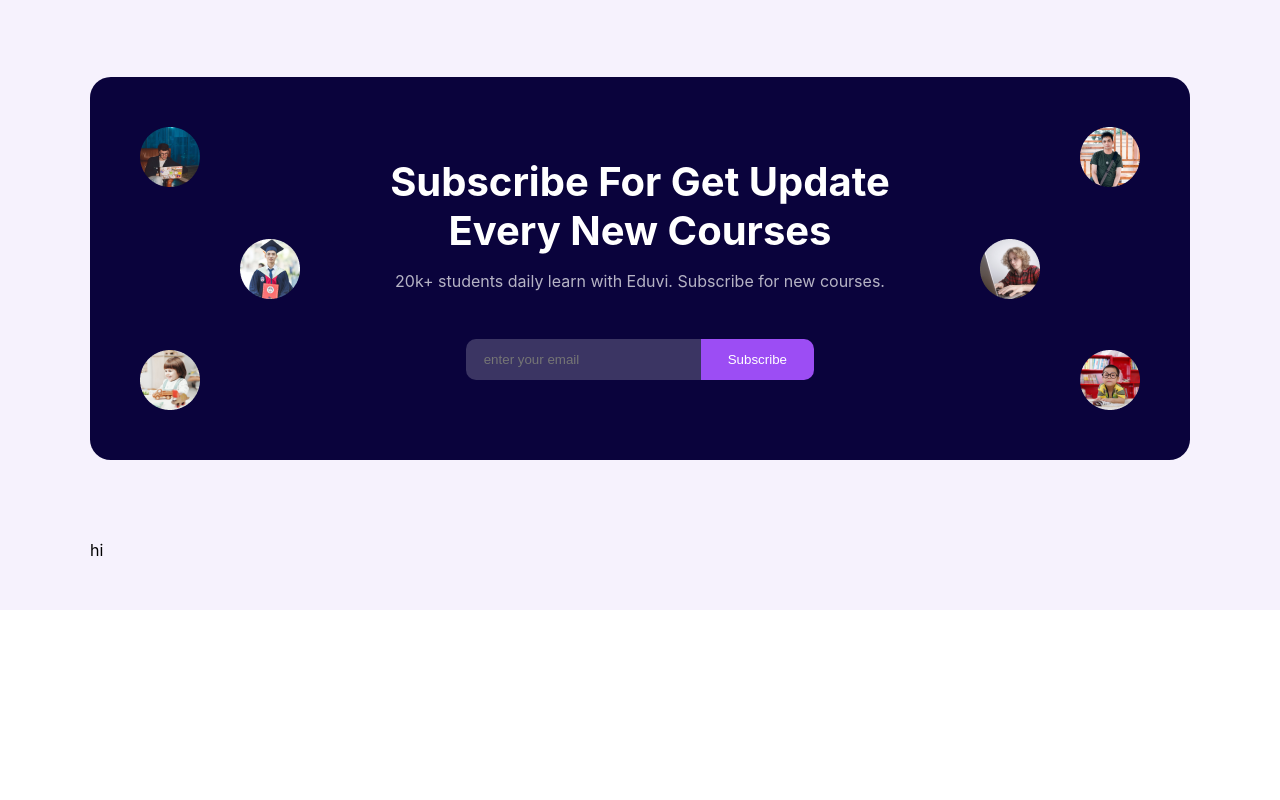
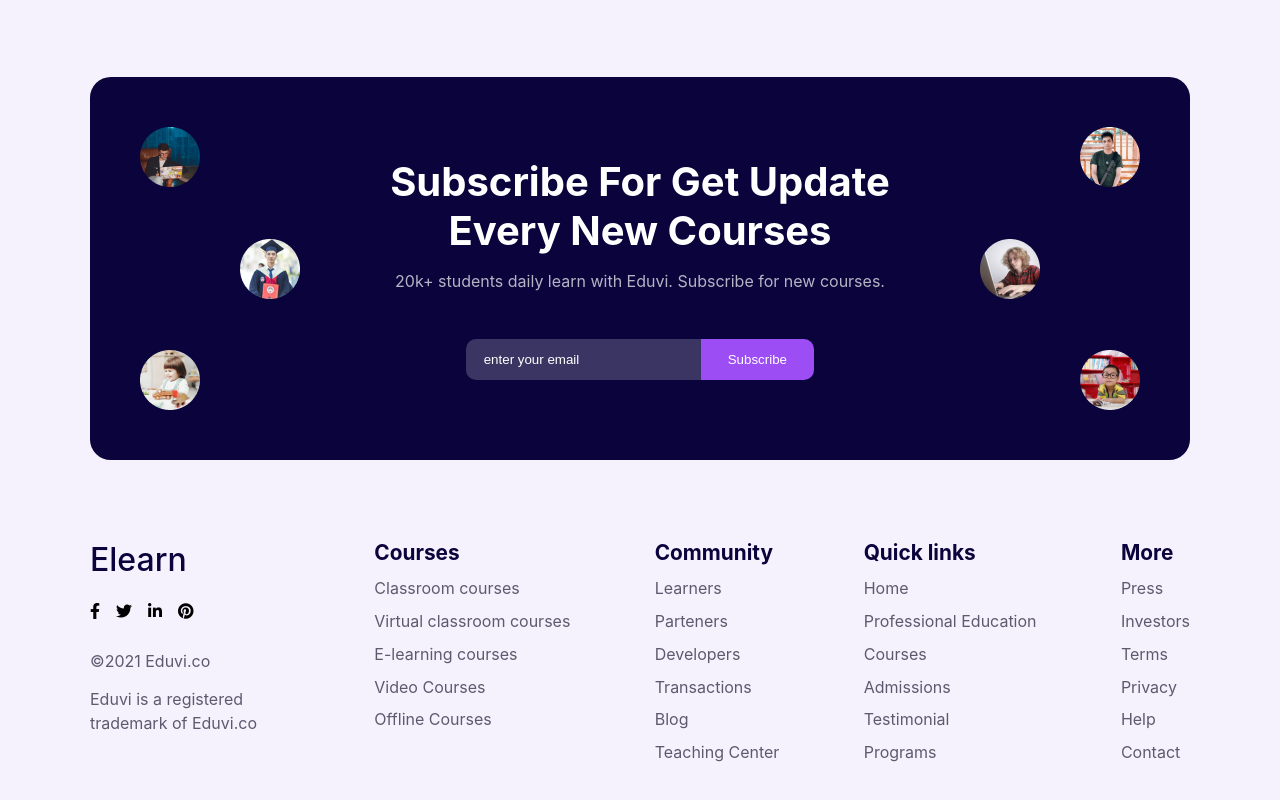
Before and after one commit to AnilK-Panta/E-Learning, a React (Create React App) app: page / in a window 1280 px wide. Shown: the part 3874-4674 px from the top of the page. Before the commit the page ends 4484 px from the top, so only its background shows below. Built offline with nearby package versions, Linux system fonts and the light colour scheme.

Commit message:
landing page completed

```diff
--- a/public/index.html
+++ b/public/index.html
@@ -1,19 +1,15 @@
 <!DOCTYPE html>
 <html lang="en">
+
 <head>
   <meta charset="utf-8" />
   <link rel="icon" href="%PUBLIC_URL%/favicon.ico" />
   <meta name="viewport" content="width=device-width, initial-scale=1" />
   <meta name="theme-color" content="#000000" />
-    <meta
-      name="description"
-      content="Web site created using create-react-app"
-    />
+  <meta name="description" content="Web site created using create-react-app" />
   <link rel="apple-touch-icon" href="%PUBLIC_URL%/logo192.png" />
-    <!--
-      manifest.json provides metadata used when your web app is installed on a
-      user's mobile device or desktop. See https://developers.google.com/web/fundamentals/web-app-manifest/
-    -->
+  <link rel="stylesheet" href="https://pro.fontawesome.com/releases/v5.10.0/css/all.css"
+    integrity="sha384-AYmEC3Yw5cVb3ZcuHtOA93w35dYTsvhLPVnYs9eStHfGJvOvKxVfELGroGkvsg+p" crossorigin="anonymous" />
   <link rel="manifest" href="%PUBLIC_URL%/manifest.json" />
   <!--
       Notice the use of %PUBLIC_URL% in the tags above.
@@ -26,6 +22,7 @@
     -->
   <title>React App</title>
 </head>
+
 <body>
   <noscript>You need to enable JavaScript to run this app.</noscript>
   <div id="root"></div>
@@ -40,4 +37,5 @@
       To create a production bundle, use `npm run build` or `yarn build`.
     -->
 </body>
+
 </html>
--- a/src/App.css
+++ b/src/App.css
@@ -16,3 +16,18 @@
   /* justify-content: space-between; */
   gap: 2rem;
 }
+.footerList {
+  color: #0a033c;
+  font-size: 1.3rem;
+  font-weight: bold;
+}
+.footerList li {
+  list-style: none;
+  font-size: 1rem;
+  font-weight: normal;
+  margin-top: 0.8em;
+  color: #5d5a6f;
+}
+input::placeholder {
+  color: white;
+}
--- a/src/Components/Footer.js
+++ b/src/Components/Footer.js
@@ -5,9 +5,87 @@ export default function Footer() {
       style={{
         marginBottom: "50px",
         display: "flex",
+        justifyContent: "space-between",
+        flexWrap: "wrap",
       }}
     >
-      hi
+      <div>
+        <span
+          style={{
+            color: "#0A033C",
+            fontSize: "2rem",
+            fontWeight: "500",
+          }}
+        >
+          Elearn
+        </span>
+        <div
+          style={{
+            display: "flex",
+            gap: "1em",
+            margin: "1.5em 0",
+            color: "black",
+          }}
+        >
+          <i class="fab fa-facebook-f " />
+          <i class="fab fa-twitter " />
+          <i class="fab fa-linkedin-in " />
+          <i class="fab fa-pinterest " />
+        </div>
+        <p
+          style={{
+            color: "#5D5A6F",
+            marginTop: "2em",
+          }}
+        >
+          ©2021 Eduvi.co
+        </p>
+        <p
+          style={{
+            color: "#5D5A6F",
+            width: "200px",
+            marginTop: "1em",
+            lineHeight: "1.5em",
+          }}
+        >
+          Eduvi is a registered trademark of Eduvi.co
+        </p>
+      </div>
+      <ul className="footerList">
+        Courses
+        <li>Classroom courses</li>
+        <li>Virtual classroom courses</li>
+        <li>E-learning courses</li>
+        <li>Video Courses</li>
+        <li>Offline Courses</li>
+      </ul>
+      <ul className="footerList">
+        Community
+        <li>Learners</li>
+        <li>Parteners</li>
+        <li>Developers</li>
+        <li>Transactions</li>
+        <li>Blog</li>
+        <li>Teaching Center</li>
+      </ul>
+      <ul className="footerList">
+        Quick links
+        <li>Home</li>
+        <li>Professional Education</li>
+        <li>Courses</li>
+        <li>Admissions</li>
+        <li>Testimonial</li>
+        <li>Programs</li>
+      </ul>
+      <ul className="footerList">
+        More
+        <li>Press</li>
+        <li>Investors</li>
+        <li>Terms</li>
+        <li>Privacy</li>
+        <li>Help</li>
+        <li>Contact</li>
+      </ul>
     </div>
   );
 }
```
Lines whose indentation alone changed are shown as unchanged.
